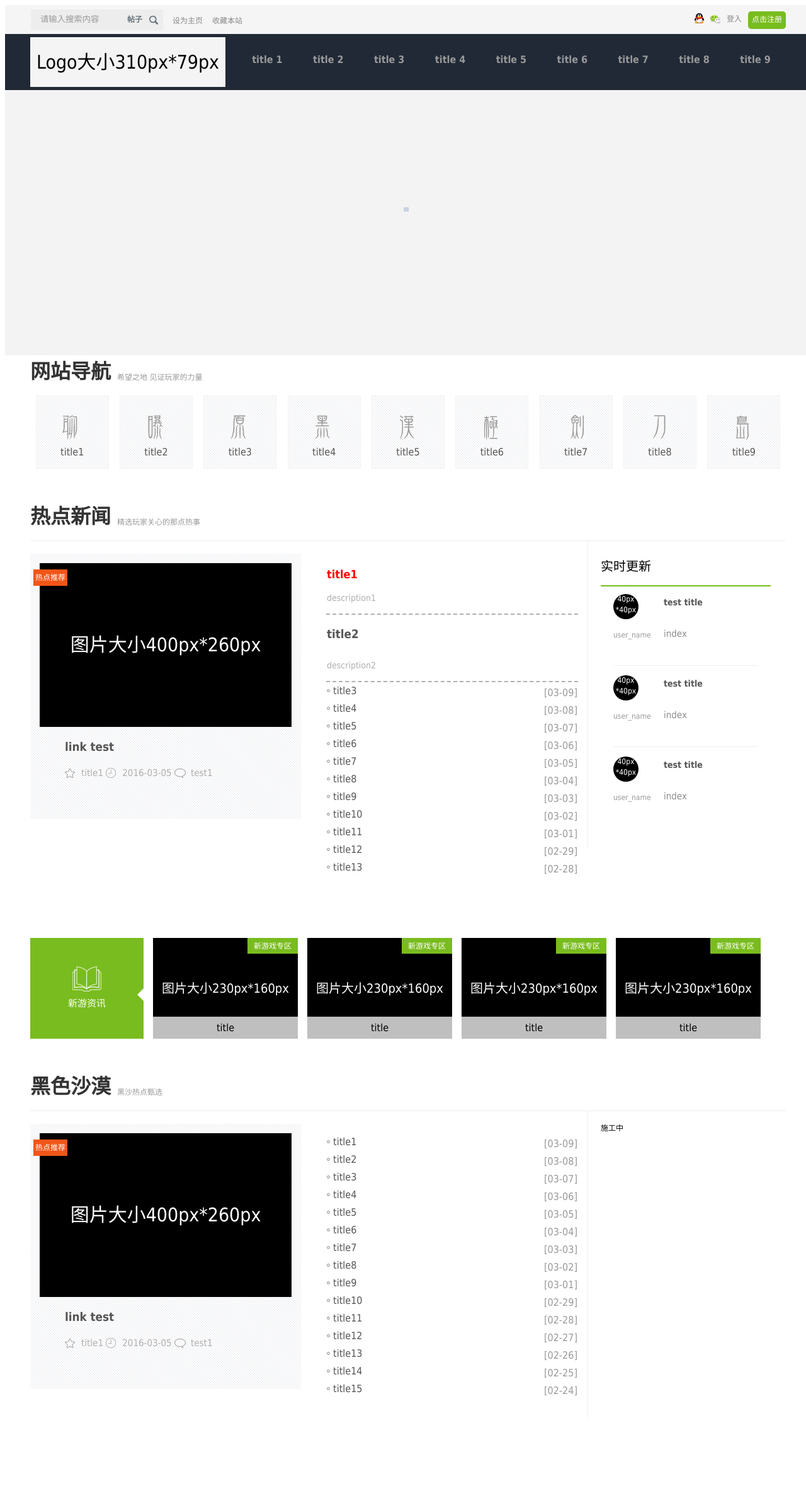
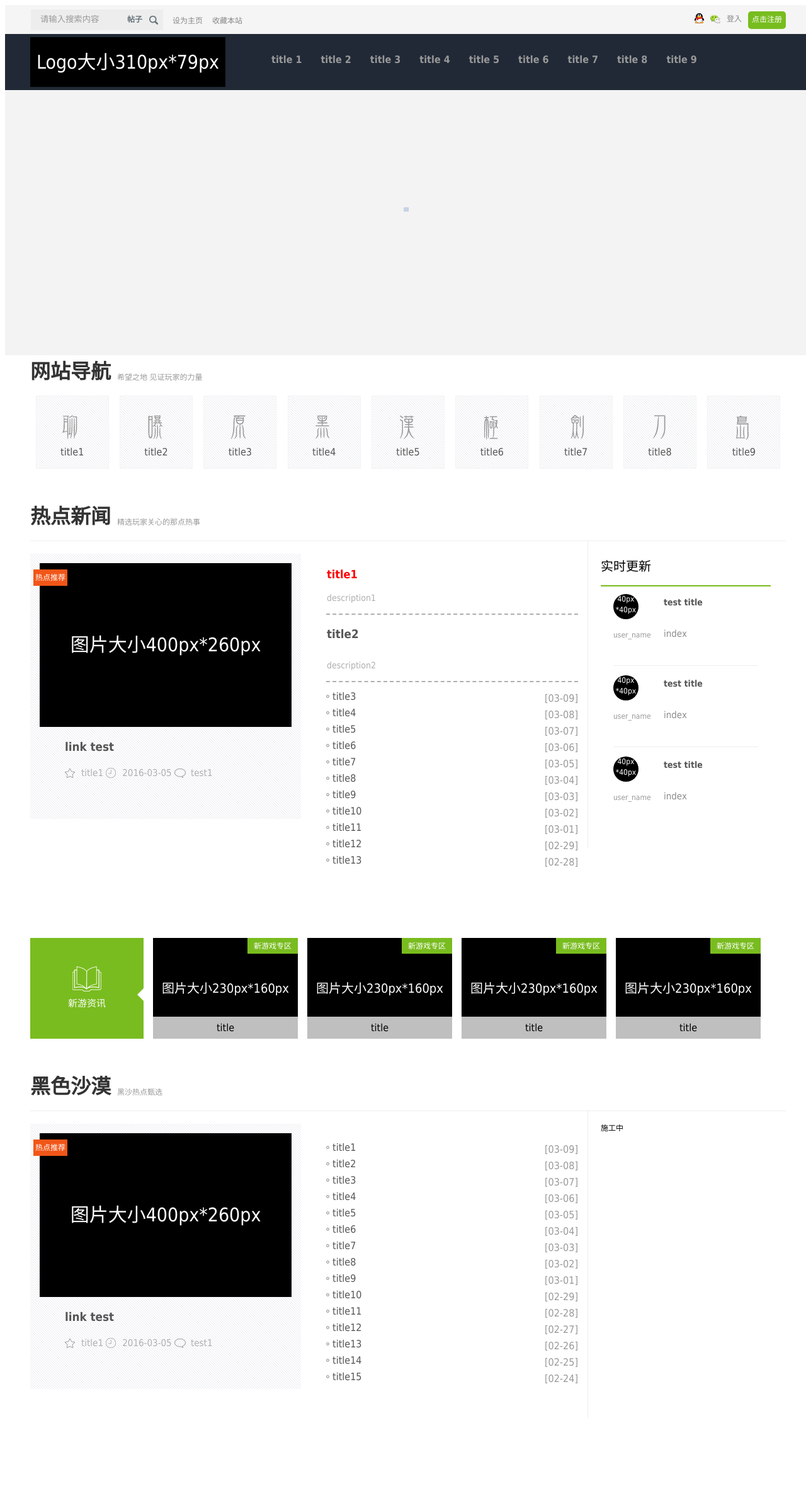
Before and after one commit to x690607895/bbs, a PHP site: page / in a window 1280 px wide. Shown: the whole page at 63% size. Run offline with PHP 8.4, Linux system fonts and the light colour scheme.

Commit message:
small update

```diff
--- a/css/header.css
+++ b/css/header.css
@@ -126,18 +126,21 @@
 	float: right;
 	margin-top: 5px;
 }
-.menu table{
+.menu ul{
 	width: 872px;
 	line-height: 70px;
 	text-align: center;
 }
-.menu table tbody tr td a,.menu table tbody tr td a:link,.menu table tbody tr td a:hover,.menu table tbody tr td a:active{
+.menu li{
+	float: left;
+}
+.menu a,.menu a:link,.menu  a:hover,.menu a:active{
 	padding:0px 15px;
 	font-size: 16px;
 	color: hsl(0, 0%, 60%);
 	font-weight: bold;
 }
-.menu table tbody tr td .menu_txt ,.menu table tbody tr td .menu_txt a:visited {
+.menu .menu_txt ,.menu .menu_txt a:visited {
 	color: hsl(86, 72%, 43%);
 }
 .none{
@@ -150,10 +153,21 @@
 	margin: 0px;
 	padding: 0px;
 }
-#title2,#title3,#title4,#title5,#title6,#title7{
+.none li{
+	width: 147px;
+	float: none;
+}
+
+/*#title2,#title3,#title4,#title5,#title6,#title7{
 	display: inline-block;
 }
 #title2:hover+.none,#title3:hover+.none,#title4:hover+.none,#title5:hover+.none,#title6:hover+.none,#title7:hover+.none,.none:hover{
+	display: block;
+}*/
+.menu a[id^="title"]{
+	display: inline-block;
+}
+.menu a[id^="title"]:hover+.none,.none:hover{
 	display: block;
 }
 .none ul li{
--- a/css/index.css
+++ b/css/index.css
@@ -53,7 +53,37 @@ em{
 	color: hsl(0, 0%, 60%);
 	height: 14px;
 }
-
+/*图像占位符*/
+div[class$="img"]
+{
+	background-color: black;
+	color:white;
+	text-align: center;
+}
+.logo_img{
+	width:310px;
+	height:79px;
+	line-height:79px;
+	font-size:30px;
+}
+.hot_img{
+	width:400px;
+	height:260px;
+	line-height:260px;
+	font-size:30px;
+}
+.user_img{
+	width: 40px;
+	height: 40px;
+	line-height: 17px;
+	border-radius: 50%;
+}
+.list_img{
+	width: 100%;
+	height: 100%;
+	font-size: 20px;
+	line-height: 160px;
+}
 /*头部下方动画CSS*/
 #mainanimation{
 	height: 421px;
@@ -74,6 +104,11 @@ em{
 	height: 34px;
 	width: 100%;
 	padding-bottom: 20px;
+}
+.clear{
+	margin:0px;
+	padding: 0px;
+	padding-top: 10px;
 }
 /*正文内容CSS-网站导航*/
 .title1{
@@ -278,9 +313,6 @@ em{
 	line-height: normal;
 
 }
-.index_middle_table td{
-
-}
 .middle_word{
 	background-image: url("../image/dot.gif");
 	background-repeat: no-repeat;
@@ -329,15 +361,6 @@ em{
 	width: 60px;
 
 	float: left;
-}
-.user_image{
-	border-radius: 50%;
-	height: 40px;
-	width: 40px;
-	background-color: black;
-	text-align: center;
-	color: white;
-	line-height: 17px;
 }
 .user em{
 	float: none;
@@ -424,15 +447,6 @@ em{
 	height: 160px;
 	width: 230px;
 }
-.list_img{
-	height: 100%;
-	width: 100%;
-	background-color: black;
-	color: white;
-	font-size: 20px;
-	line-height: 160px;
-	text-align: center;
-}
 .list_tag{
 	background-color: rgb(121,188,31);
 	color: white;
--- a/index.html
+++ b/index.html
@@ -47,19 +47,17 @@
 		<div class="head">
 			<div class="wp">
 				<div class="logo">
-					<!--<img src="#" alt="#" width="310px" height="70px" />-->
-					<div style="background :#f4f4f4;height:79px;width:310px;text-align:center;line-height:79px;overflow:hidden;font-size:30px">
+					<!--<img src="#" alt="#" class="logo_img"/>-->
+					<div class="logo_img">
 							Logo大小310px*79px
 					</div>
 				</div>
 				<div class="menu">
-					<table cellspacing="0" cellpadding="0">
-						<tbody>
-							<tr>
-								<td>
+					<ul style="margin: 0px;">
+						<li>
 							<a href="#" title="title 1">title 1</a>
-								</td>
-								<td>
+						</li>
+						<li>
 							<a href="#" title="title 2" class="menu_txt" id="title2">title 2</a>
 								<div class="none" id="none2">
 									<ul>
@@ -77,8 +75,8 @@
 										</li>
 									</ul>
 								</div>
-								</td>
-								<td>
+						</li>
+						<li>
 															<a href="#" title="title 3" class="menu_txt" id="title3">title 3</a>
 								<div class="none">
 									<ul>
@@ -96,8 +94,8 @@
 										</li>
 									</ul>
 								</div>
-								</td>
-								<td>
+						</li>
+						<li>
 															<a href="#" title="title 4" class="menu_txt" id="title4">title 4</a>
 								<div class="none">
 									<ul>
@@ -115,8 +113,8 @@
 										</li>
 									</ul>
 								</div>
-								</td>
-								<td>
+						</li>
+						<li>
 															<a href="#" title="title 5" class="menu_txt" id="title5">title 5</a>
 								<div class="none">
 									<ul>
@@ -134,8 +132,8 @@
 										</li>
 									</ul>
 								</div>
-								</td>
-								<td>
+						</li>
+						<li>
 															<a href="#" title="title 6" class="menu_txt" id="title6">title 6</a>
 								<div class="none">
 									<ul>
@@ -153,8 +151,8 @@
 										</li>
 									</ul>
 								</div>
-								</td>
-								<td>
+						</li>
+						<li>
 															<a href="#" title="title 7" class="menu_txt" id="title7">title 7</a>
 								<div class="none">
 									<ul>
@@ -172,16 +170,14 @@
 										</li>
 									</ul>
 								</div>
-								</td>
-								<td>
+						</li>
+						<li>
 							<a href="#" title="title 8" class="menu_txt">title 8</a>
-								</td>
-								<td>
+						</li>
+						<li>
 							<a href="#" title="title 9" class="menu_txt">title 9</a>
-								</td>
-							</tr>
-						</tbody>
-					</table>
+						</li>
+					</ul>
 				</div>
 			</div>
 		</div>
@@ -268,8 +264,8 @@
 				<div class="index_column_left">
 					<div class="index_left_img">
 						<a href="#" title="#">
-							<!--<img src="#" alt="#" width="400px" height="260px" >-->
-							<div style="background:#000;height:260px;width:400px;text-align:center;line-height:260px;overflow:hidden;font-size:30px;color:#fff;">
+							<!--<img src="#" alt="#" class="hot_img">-->
+							<div class="hot_img">
 								图片大小400px*260px
 							</div>
 							<em>热点推荐</em>
@@ -330,120 +326,74 @@
 						</table>
 					</div>
 					<div class="index_middle_table">
-						<table style="width:400px;">
-							<tbody>
-								<tr>
-									<td>
+						<ul class="clear">
+							<li>
 								<span class="middle_word index_left_text">
-											<a href="#" title="#">
-												title3
-											</a>
+									<a href="#" title="#">title3</a>
 									<em>[03-09]</em>
 								</span>
-									</td>
-								</tr>
-								<tr>
-									<td>
+							</li>
+							<li>
 								<span class="middle_word index_left_text">
-											<a href="#" title="#">
-												title4
-											</a>
+									<a href="#" title="#">title4</a>
 									<em>[03-08]</em>
 								</span>
-									</td>
-								</tr>
-								<tr>
-									<td>
+							</li>
+							<li>
 								<span class="middle_word index_left_text">
-											<a href="#" title="#">
-												title5
-											</a>
+									<a href="#" title="#">title5</a>
 									<em>[03-07]</em>
 								</span>
-									</td>
-								</tr>
-								<tr>
-									<td>
+							</li>
+							<li>
 								<span class="middle_word index_left_text">
-											<a href="#" title="#">
-												title6
-											</a>
+									<a href="#" title="#">title6</a>
 									<em>[03-06]</em>
 									</span>
-									</td>
-								</tr>
-								<tr>
-									<td>
+							</li>
+							<li>
 								<span class="middle_word index_left_text">
-											<a href="#" title="#">
-												title7
-											</a>
+									<a href="#" title="#">title7</a>
 									<em>[03-05]</em>
 								</span>
-									</td>
-								</tr>
-								<tr>
-									<td>
+							</li>
+							<li>
 								<span class="middle_word index_left_text">
-											<a href="#" title="#">
-												title8
-											</a>
+									<a href="#" title="#">title8</a>
 									<em>[03-04]</em>
 								</span>
-									</td>
-								</tr>
-								<tr>
-									<td>
+							</li>
+							<li>
 								<span class="middle_word index_left_text">
-											<a href="#" title="#">
-												title9
-											</a>
+									<a href="#" title="#">title9</a>
 									<em>[03-03]</em>
 								</span>
-									</td>
-								</tr>
-								<tr>
-									<td>
+							</li>
+							<li>
 								<span class="middle_word index_left_text">
-											<a href="#" title="#">
-												title10
-											</a>
+									<a href="#" title="#">title10</a>
 									<em>[03-02]</em>
 								</span>
-									</td>
-								</tr>
-								<tr>
-									<td>
+							</li>
+							<li>
 								<span class="middle_word index_left_text">
-											<a href="#" title="#">
-												title11
-											</a>
+									<a href="#" title="#">title11</a>
 									<em>[03-01]</em>
 								</span>
-									</td>
-								</tr>
-								<tr>
-									<td>
+							</li>
+							<li>
 								<span class="middle_word index_left_text">
-											<a href="#" title="#">
-												title12
-											</a>
+									<a href="#" title="#">title12</a>
 									<em>[02-29]</em>
 								</span>
-									</td>
-								</tr>
-								<tr>
-									<td>
+							</li>
+							<li>
 								<span class="middle_word index_left_text">
-											<a href="#" title="#">
-												title13
-											</a>
+									<a href="#" title="#">title13</a>
 									<em>[02-28]</em>
 								</span>
-									</td>
-								</tr>
-							</tbody>
-						</table>
+							</li>
+						</ul>
 					</div>
 				</div>
 				<div class="index_column_right">
@@ -455,8 +405,9 @@
 							<li>
 								<div class="user">
 									<a href="#">
-										<!--<img src="#" alt="#" class="user_image" />-->
-										<div class="user_image">40px<br />*40px</div>						<em>user_name</em>
+										<!--<img src="#" alt="#" class="user_img" />-->
+										<div class="user_img">40px<br />*40px</div>
+										<em>user_name</em>
 									</a>
 								</div>
 								<div class="bottom_index">
@@ -475,8 +426,8 @@
 							<li>
 								<div class="user">
 									<a href="#">
-										<!--<img src="#" alt="#" class="user_image" />-->
-										<div class="user_image">40px<br />*40px</div>
+										<!--<img src="#" alt="#" class="user_img" />-->
+										<div class="user_img">40px<br />*40px</div>
 										<em>user_name</em>
 									</a>
 								</div>
@@ -494,8 +445,8 @@
 							<li>
 								<div class="user">
 									<a href="#">
-										<!--<img src="#" alt="#" class="user_image" />-->
-										<div class="user_image">40px<br />*40px</div>
+										<!--<img src="#" alt="#" class="user_img" />-->
+										<div class="user_img">40px<br />*40px</div>
 										<em>user_name</em>
 									</a>
 								</div>
@@ -513,8 +464,8 @@
 							<li>
 								<div class="user">
 									<a href="#">
-										<!--<img src="#" alt="#" class="user_image" />-->
-										<div class="user_image">40px<br />*40px</div>
+										<!--<img src="#" alt="#" class="user_img" />-->
+										<div class="user_img">40px<br />*40px</div>
 										<em>user_name</em>
 									</a>
 								</div>
@@ -532,8 +483,8 @@
 							<li>
 								<div class="user">
 									<a href="#">
-										<!--<img src="#" alt="#" class="user_image" />-->
-										<div class="user_image">40px<br />*40px</div>
+										<!--<img src="#" alt="#" class="user_img" />-->
+										<div class="user_img">40px<br />*40px</div>
 										<em>user_name</em>
 									</a>
 								</div>
@@ -606,8 +557,8 @@
 				<div class="index_column_left">
 					<div class="index_left_img">
 						<a href="#" title="#">
-							<!--<img src="#" alt="#" width="400px" height="260px" >-->
-							<div style="background:#000;height:260px;width:400px;text-align:center;line-height:260px;overflow:hidden;font-size:30px;color:#fff;">
+							<!--<img src="#" alt="#"  class="hot_img" >-->
+							<div class="hot_img">
 								图片大小400px*260px
 							</div>
 							<em>热点推荐</em>
@@ -631,197 +582,99 @@
 					</div>
 				</div>
 				<div class="index_column_middle">
-					<!--<div class="index_middle_first">
-						<table>
-							<tbody>
-								<tr>
-									<td >
-										<a href="#" title="#" class="red_word">
-											title1
-										</a>
-									</td>
-								</tr>
-								<tr>
-									<td class="red_word_description">
-										description1
-									</td>
-								</tr>
-							</tbody>
-						</table>
-					</div>
-					<div class="index_middle_second">
-						<table>
-							<tbody>
-								<tr>
-									<td class="second index_left_text">
-										<a href="#" title="#" >
-											<h3>title2</h3>
-										</a>
-									</td>
-								</tr>
-								<tr>
-									<td class="red_word_description">
-										description2
-									</td>
-								</tr>
-							</tbody>
-						</table>
-					</div>-->
 					<div class="index_middle_table">
-						<table style="width:400px;">
-							<tbody>
-								<tr>
-									<td>
+						<ul class="clear">
+							<li>
 								<span class="middle_word index_left_text">
-											<a href="#" title="#">
-												title1
-											</a>
+									<a href="#" title="#">title1</a>
 									<em>[03-09]</em>
 								</span>
-									</td>
-								</tr>
-								<tr>
-									<td>
+							</li>
+							<li>
 								<span class="middle_word index_left_text">
-											<a href="#" title="#">
-												title2
-											</a>
+									<a href="#" title="#">title2</a>
 									<em>[03-08]</em>
 								</span>
-									</td>
-								</tr>
-								<tr>
-									<td>
+							</li>
+							<li>
 								<span class="middle_word index_left_text">
-											<a href="#" title="#">
-												title3
-											</a>
+									<a href="#" title="#">title3</a>
 									<em>[03-07]</em>
 								</span>
-									</td>
-								</tr>
-								<tr>
-									<td>
+							</li>
+							<li>
 								<span class="middle_word index_left_text">
-											<a href="#" title="#">
-												title4
-											</a>
+									<a href="#" title="#">title4</a>
 									<em>[03-06]</em>
 								</span>
-									</td>
-								</tr>
-								<tr>
-									<td>
+							</li>
+							<li>
 								<span class="middle_word index_left_text">
-											<a href="#" title="#">
-												title5
-											</a>
+									<a href="#" title="#">title5</a>
 									<em>[03-05]</em>
 								</span>
-									</td>
-								</tr>
-								<tr>
-									<td>
+							</li>
+							<li>
 								<span class="middle_word index_left_text">
-											<a href="#" title="#">
-												title6
-											</a>
+									<a href="#" title="#">title6</a>
 									<em>[03-04]</em>
 								</span>
-									</td>
-								</tr>
-								<tr>
-									<td>
+							</li>
+							<li>
 								<span class="middle_word index_left_text">
-											<a href="#" title="#">
-												title7
-											</a>
+									<a href="#" title="#">title7</a>
 									<em>[03-03]</em>
 								</span>
-									</td>
-								</tr>
-								<tr>
-									<td>
+							</li>
+							<li>
 								<span class="middle_word index_left_text">
-											<a href="#" title="#">
-												title8
-											</a>
+									<a href="#" title="#">title8</a>
 									<em>[03-02]</em>
 								</span>
-									</td>
-								</tr>
-								<tr>
-									<td>
+							</li>
+							<li>
 								<span class="middle_word index_left_text">
-											<a href="#" title="#">
-												title9
-											</a>
+									<a href="#" title="#">title9</a>
 									<em>[03-01]</em>
 								</span>
-									</td>
-								</tr>
-								<tr>
-									<td>
+							</li>
+							<li>
 								<span class="middle_word index_left_text">
-											<a href="#" title="#">
-												title10
-											</a>
+									<a href="#" title="#">title10</a>
 									<em>[02-29]</em>
 								</span>
-									</td>
-								</tr>
-								<tr>
-									<td>
+							</li>
+							<li>
 								<span class="middle_word index_left_text">
-											<a href="#" title="#">
-												title11
-											</a>
+									<a href="#" title="#">title11</a>
 									<em>[02-28]</em>
 								</span>
-									</td>
-								</tr>
-								<tr>
-									<td>
+							</li>
+							<li>
 								<span class="middle_word index_left_text">
-											<a href="#" title="#">
-												title12
-											</a>
+									<a href="#" title="#">title12</a>
 									<em>[02-27]</em>
 								</span>
-									</td>
-								</tr>
-								<tr>
-									<td>
+							</li>
+							<li>
 								<span class="middle_word index_left_text">
-											<a href="#" title="#">
-												title13
-											</a>
+									<a href="#" title="#">title13</a>
 									<em>[02-26]</em>
 								</span>
-									</td>
-								</tr>
-								<tr>
-									<td>
+							</li>
+							<li>
 								<span class="middle_word index_left_text">
-											<a href="#" title="#">
-												title14
-											</a>
+									<a href="#" title="#">title14</a>
 									<em>[02-25]</em>
 								</span>
-									</td>
-								</tr>
-								<tr>
-									<td>
+							</li>
+							<li>
 								<span class="middle_word index_left_text">
-											<a href="#" title="#">
-												title15
-											</a>
+									<a href="#" title="#">title15</a>
 									<em>[02-24]</em>
 								</span>
-									</td>
-								</tr>
-							</tbody>
-						</table>
+							</li>
+						</ul>
 					</div>
 				</div>
 				<div class="index_column_right">
```
Lines whose indentation alone changed are shown as unchanged.
